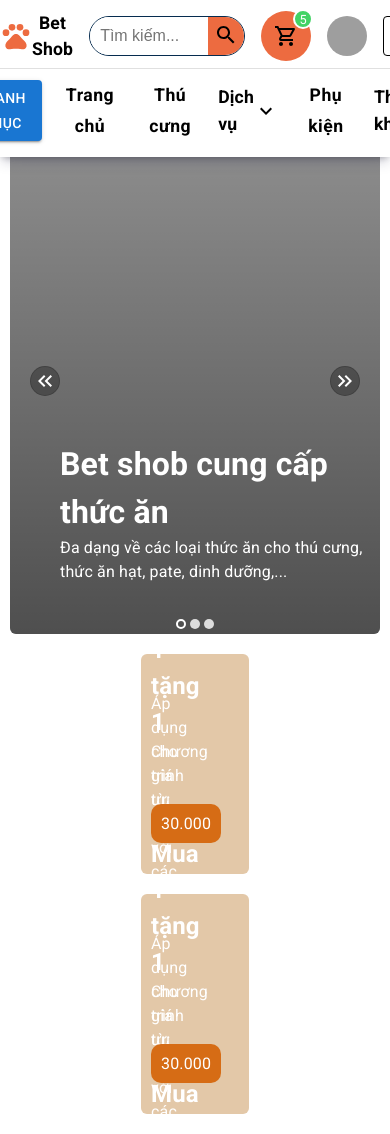
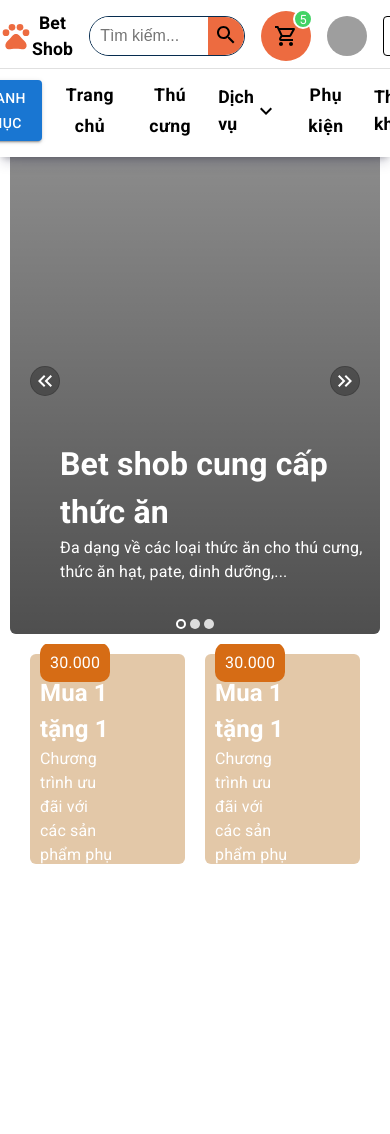
Before and after one commit to ToitenDang/PetsShop_client, a React (Vite) app: page / in a window 390 px wide. After the commit the page ends 884 px from the top, so only its background shows below. Built offline with nearby package versions, Linux system fonts and the light colour scheme; grey boxes are pictures that could not be loaded.

Commit message:
slider - resonsived

```diff
--- a/src/pages/Home/Home.jsx
+++ b/src/pages/Home/Home.jsx
@@ -5,7 +5,7 @@ import myStyle from './Home.module.scss';
 import Box from '@mui/material/Box';
 import Slider from './Slider/Slider';
 import SaleItem from './SaleItem/SaleItem';
-import { ResponsiveSlider } from './responsive';
+import { ResponsiveSlider, ResponsiveSaleContainer, ResponsiveGroupSales } from './responsive';
 function Home() {
   // console.log("Re-render: Home")
   return (
@@ -22,16 +22,16 @@ function Home() {
           </ResponsiveSlider>
 
           {/* sale part */}
-          <Box sx={{ width: '40%', height: '100%', maxHeight: '100%', padding: '10px' }}>
-            <Box sx={{ width: '100%', height: '100%', maxHeight: '100%', overflowY: 'auto' }}>
+          <ResponsiveSaleContainer sx={{ width: '40%', height: '100%', maxHeight: '100%', padding: '10px' }}>
+            <ResponsiveGroupSales sx={{ width: '100%', height: '100%', maxHeight: '100%', overflowY: 'auto' }}>
               {/* sale 1 */}
               <SaleItem />
               {/* sale 1 */}
               <SaleItem />
               {/* sale 1 */}
               <SaleItem />
-            </Box>
-          </Box>
+            </ResponsiveGroupSales>
+          </ResponsiveSaleContainer>
         </Box>
       </div>
     </>
--- a/src/pages/Home/SaleItem/SaleItem.jsx
+++ b/src/pages/Home/SaleItem/SaleItem.jsx
@@ -1,8 +1,9 @@
 import Box from '@mui/material/Box';
-import myStyle from '~/pages/Home/Home.module.scss'
+import myStyle from '~/pages/Home/Home.module.scss';
+import {ResponsiveSaleItem} from '~/pages/Home/responsive';
 const SaleItem = () => {
     return (
-        <Box className={myStyle.saleContainer}>
+        <ResponsiveSaleItem className={myStyle.saleContainer}>
             <Box className={myStyle.contentContainer}>
                 <Box sx={{ color: '#fff', padding: '10px', width: '60%', height: '100%', display: 'flex', flexDirection: 'column', justifyContent: 'center' }}>
                     <Box>
@@ -13,7 +14,7 @@ const SaleItem = () => {
                     <p style={{ margin: 0 }}>Chương trình ưu đãi với các sản phẩm phụ kiện đeo cho thú cưng</p>
                 </Box>
             </Box>
-        </Box>
+        </ResponsiveSaleItem>
     )
 }
 
--- a/src/pages/Home/responsive.jsx
+++ b/src/pages/Home/responsive.jsx
@@ -1,15 +1,45 @@
+import { Calculate } from '@mui/icons-material';
 import { styled } from '@mui/material/styles';
 
 export const ResponsiveSlider = styled('div')(({ theme }) => ({
   [theme.breakpoints.down('md')]: {
     width: '100%'
-  },
+  }
 
 }));
 
 export const ResponsiveSale = styled('div')(({ theme }) => ({
-    [theme.breakpoints.down('md')]: {
-      width: '100%'
-    },
+  [theme.breakpoints.down('md')]: {
+    width: '100%'
+  }
 
-  }));
+}));
+
+export const ResponsiveSaleContainer = styled('div')(({ theme }) => ({
+  [theme.breakpoints.down('md')]: {
+    width: '100%',
+    height: 'calc(100% / 2)',
+    maxHeight: 'calc(100% / 2)',
+  }
+
+}));
+export const ResponsiveGroupSales = styled('div')(({ theme }) => ({
+  [theme.breakpoints.down('md')]: {
+    display: 'flex',
+    overflowY: 'hidden',
+    overflowX: 'auto',
+    maxWidth: '100%',
+    width: '100%'
+  }
+
+}));
+
+export const ResponsiveSaleItem = styled('div')(({ theme }) => ({
+  [theme.breakpoints.down('md')]: {
+    height: '100%',
+    overflowY: 'hidden',
+    overflowX: 'auto',
+    maxWidth: '100%',
+    minWidth: 'calc(100% /2)'
+  }
+}));
```
